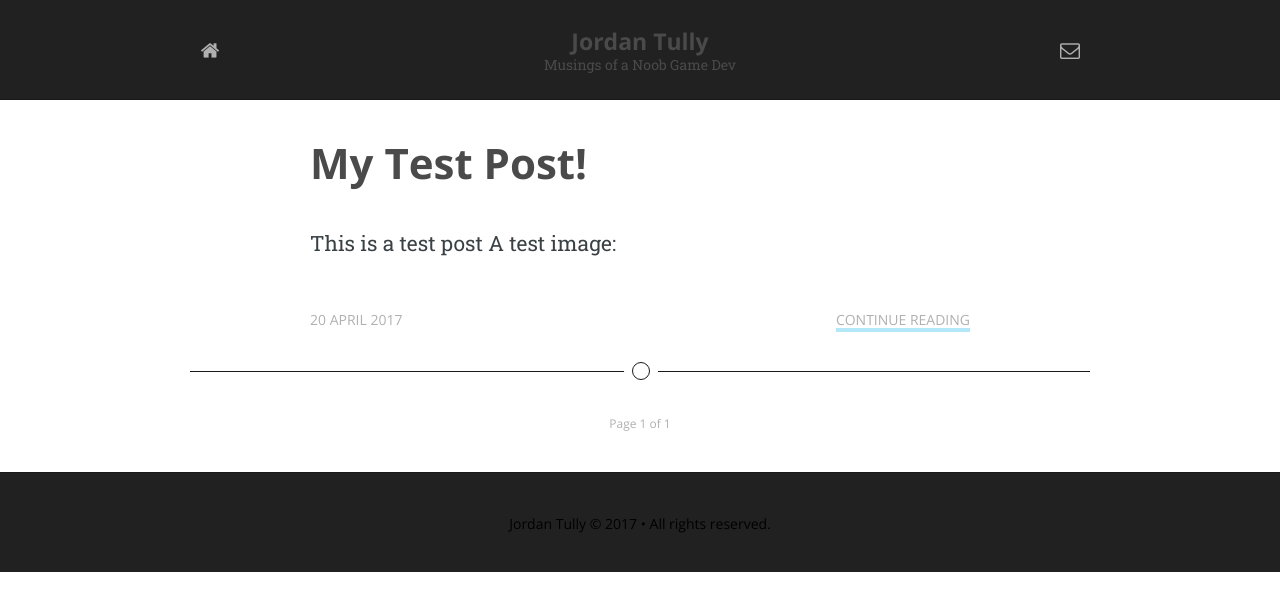
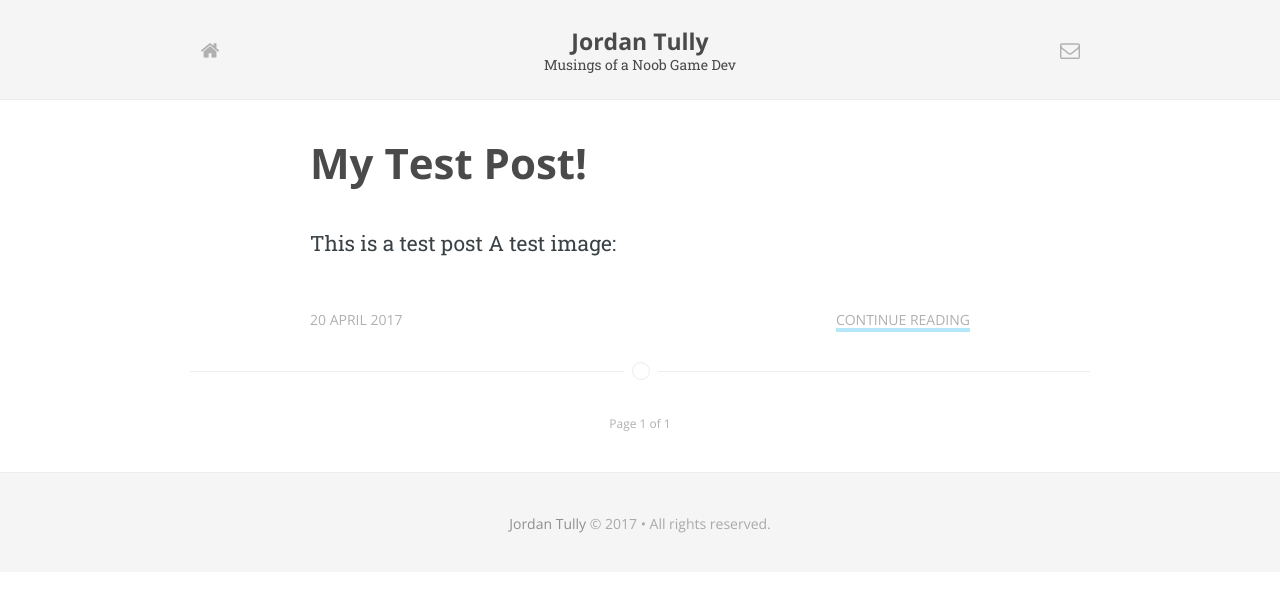
Before and after one commit to Dolichomps/dolichomps.github.io, a Jekyll site: the page built from index.html, in a window 1280 px wide. Shown: the top 611 px of the page. Built offline with Jekyll 4.4.1, drawn with Linux system fonts in a browser that asks for light colours; some web fonts are replaced; the list of posts is cut into pages by our own code.

Commit message:
update css

```diff
--- a/assets/css/dev/variables.scss
+++ b/assets/css/dev/variables.scss
@@ -85,7 +85,7 @@ $titleTextColor: #4a4a4a;
 $paragraphTextColor: #3A4145;
 $generalTextColor: lighten($titleTextColor, 40%);
 $linkBorderColor: #b4e7f8;
-$headerBackgroundColor: #212121;
+$headerBackgroundColor: #f5f5f5;
 $headerBorderColor: darken($headerBackgroundColor, 3%);
 $footerBackgroundColor: $headerBackgroundColor;
 $footerBorderColor: darken($footerBackgroundColor, 3%);
```
Also changed, not shown: assets/css/prod/style.min.css.
